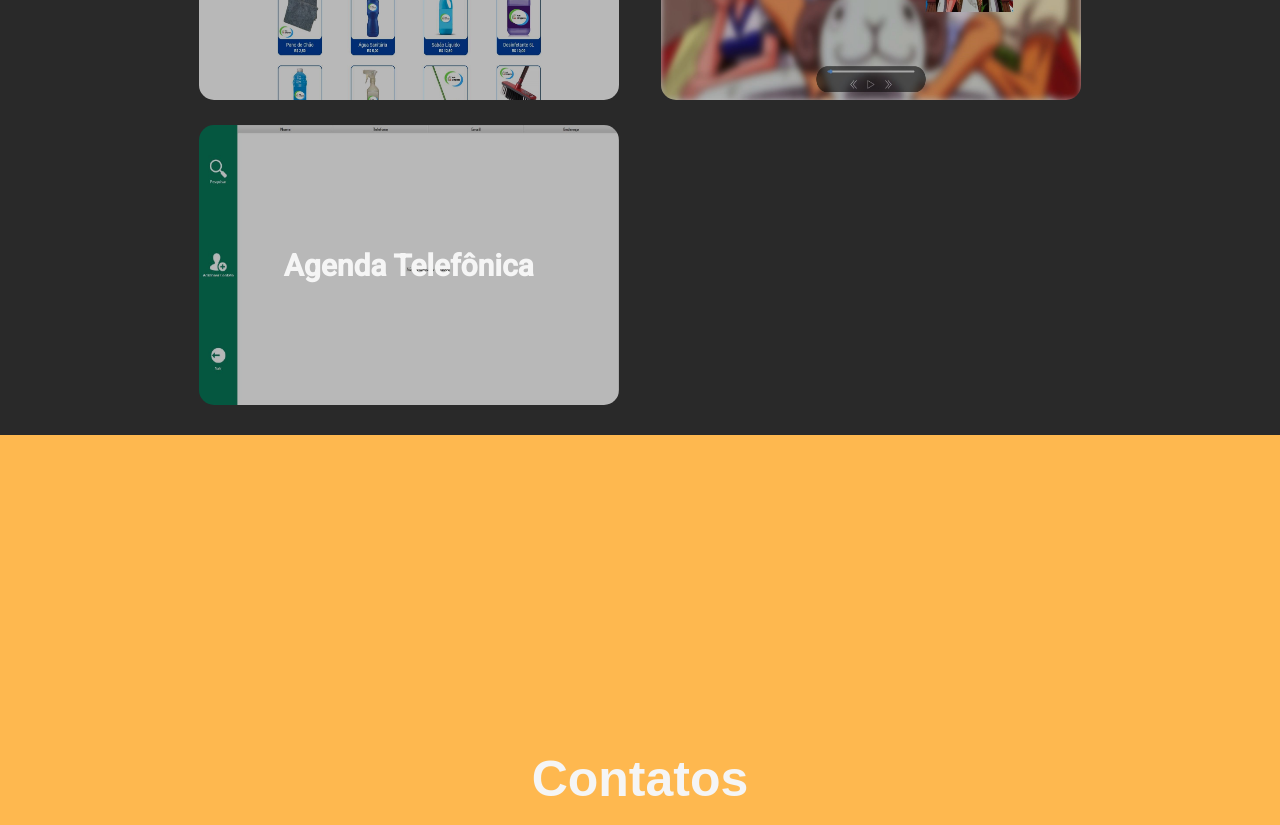
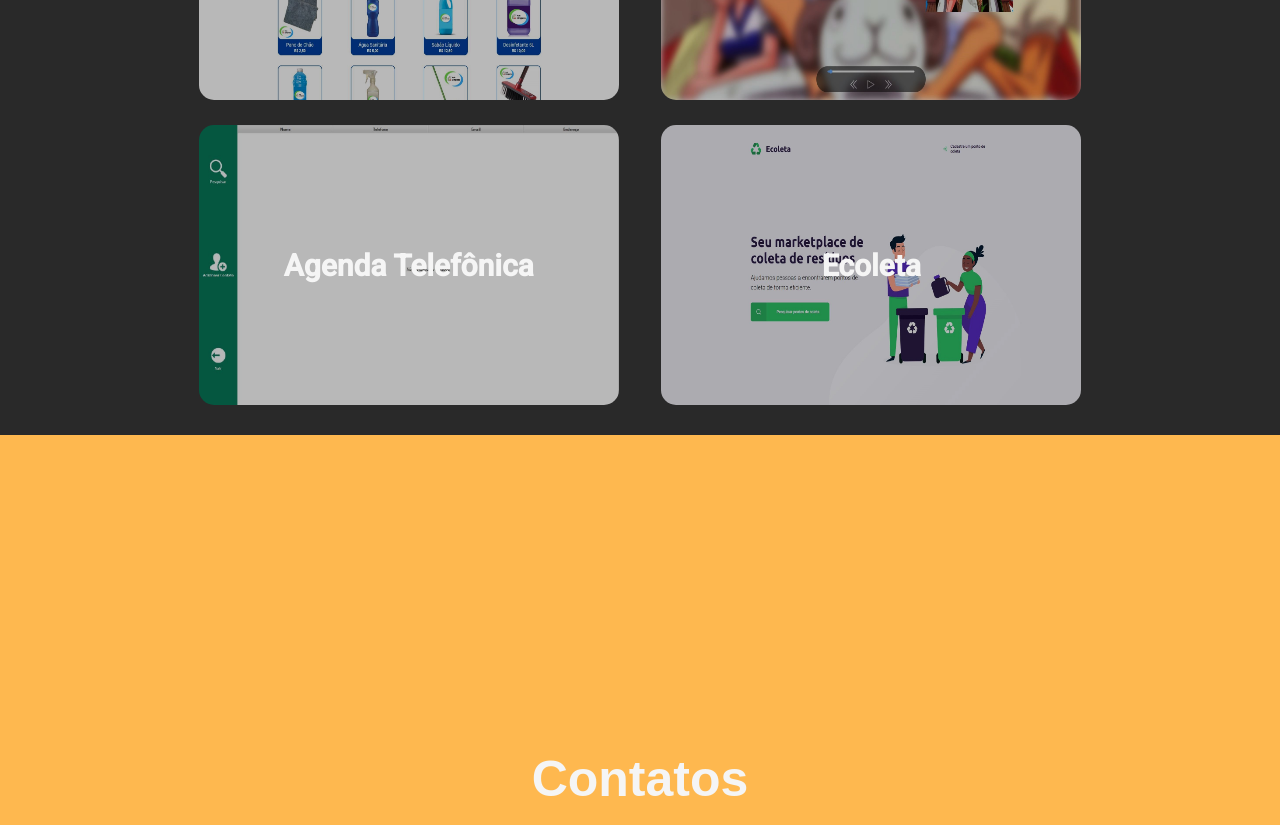
Before and after one commit to F-Gabriel-Braga/F-Gabriel-Braga.github.io, a plain HTML site: page site/index.html in a window 1280 px wide. Shown: the part 2800-3625 px from the top of the page. Drawn offline with Linux system fonts and the light colour scheme; a web font is replaced by a local one.

Commit message:
UPDATE SITE

```diff
--- a/site/index.html
+++ b/site/index.html
@@ -94,7 +94,9 @@
 				</div>
 				<div>
 					<a href="https://github.com/F-Gabriel-Braga/agenda-telefonica/" target="_blank"><h3>Agenda Telefônica</h3><img src="./images/portfolio/agenda-telefonica.jpg" alt="Agenda Telefônica"></a>
-
+				</div>
+				<div>
+					<a href="https://github.com/F-Gabriel-Braga/ecoleta/" target="_blank"><h3>Ecoleta</h3><img src="./images/portfolio/ecoleta.jpg" alt="Ecoleta"></a>
 				</div>
 			</div>
 		</div>
```
